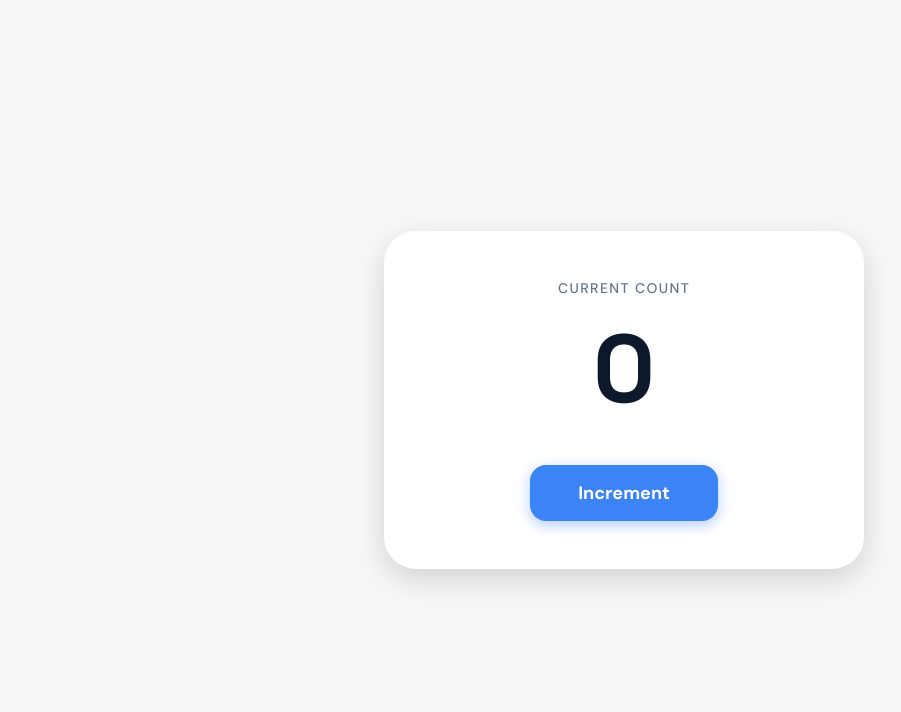
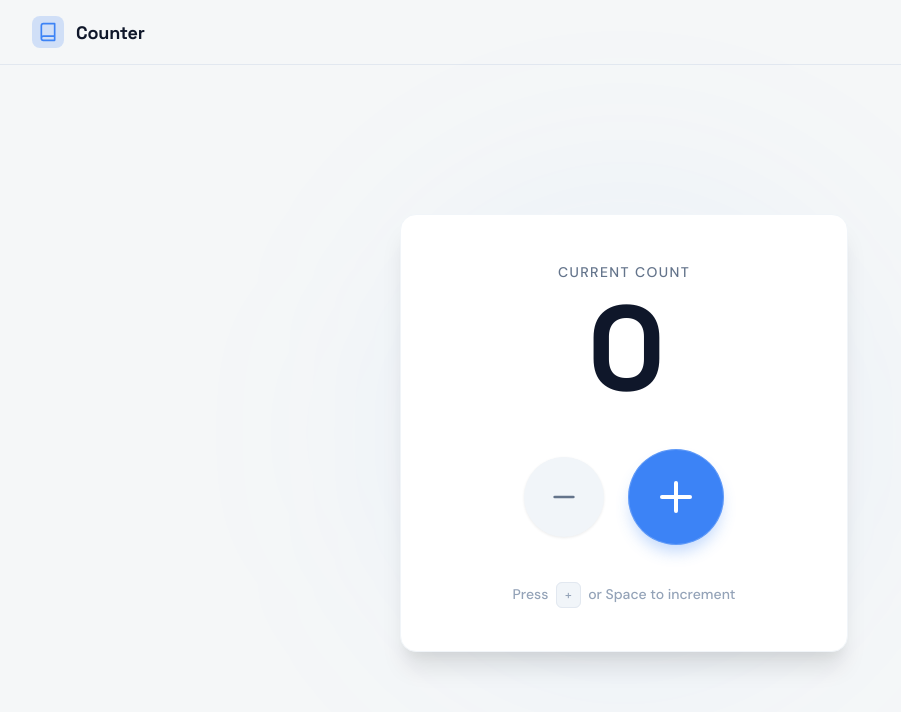
Before and after one commit to hikmetgulsesli/test-counter, a plain HTML site: page index.html in a window 1280 px wide. Shown: the whole page, without its empty margins (16-917 px from the left). Drawn offline with Linux system fonts and the light colour scheme.

Commit message:
feat: US-002 - Counter Display & Increment Button

```diff
--- a/index.html
+++ b/index.html
@@ -3,12 +3,12 @@
 <head>
     <meta charset="UTF-8">
     <meta name="viewport" content="width=device-width, initial-scale=1.0">
-    <title>Simple Counter</title>
+    <title>Counter</title>
     <link rel="preconnect" href="https://fonts.googleapis.com">
     <link rel="preconnect" href="https://fonts.gstatic.com" crossorigin>
     <link href="https://fonts.googleapis.com/css2?family=Space+Grotesk:wght@300;400;500;700&family=DM+Sans:wght@400;500;700&display=swap" rel="stylesheet">
     <style>
-        /* Design Tokens - from Stitch design-tokens.css */
+        /* Design Tokens from Stitch */
         :root {
             /* Colors */
             --color-primary: #3c83f6;
@@ -22,68 +22,121 @@
             --color-white: #ffffff;
 
             /* Typography */
-            --font-heading: "Space Grotesk", sans-serif;
+            --font-display: "Space Grotesk", sans-serif;
             --font-body: "DM Sans", sans-serif;
 
-            /* Spacing */
-            --space-xs: 0.25rem;
-            --space-sm: 0.5rem;
-            --space-md: 1rem;
-            --space-lg: 1.5rem;
-            --space-xl: 2rem;
-            --space-2xl: 3rem;
-
             /* Border Radius */
-            --radius-sm: 0.375rem;
-            --radius-md: 0.75rem;
-            --radius-lg: 1rem;
-            --radius-xl: 2rem;
+            --radius-default: 1rem;
+            --radius-lg: 2rem;
+            --radius-xl: 3rem;
             --radius-full: 9999px;
-
-            /* Shadows */
-            --shadow-sm: 0 1px 3px rgba(0, 0, 0, 0.08);
-            --shadow-md: 0 4px 12px rgba(0, 0, 0, 0.1);
-            --shadow-lg: 0 10px 30px rgba(0, 0, 0, 0.15);
         }
 
-        /* Reset & Base */
-        *, *::before, *::after {
-            box-sizing: border-box;
+        * {
             margin: 0;
             padding: 0;
-        }
-
-        html {
-            font-size: 16px;
+            box-sizing: border-box;
         }
 
         body {
             font-family: var(--font-body);
             background-color: var(--color-background-light);
+            min-height: 100vh;
+            display: flex;
+            flex-direction: column;
+            overflow: hidden;
+        }
+
+        /* Header */
+        header {
+            width: 100%;
+            display: flex;
+            align-items: center;
+            justify-content: space-between;
+            border-bottom: 1px solid #e2e8f0;
+            padding: 1rem 1.5rem;
+        }
+
+        @media (min-width: 1024px) {
+            header {
+                padding: 1rem 3rem;
+            }
+        }
+
+        .logo {
+            display: flex;
+            align-items: center;
+            gap: 0.75rem;
             color: var(--color-slate-900);
-            min-height: 100vh;
+        }
+
+        .logo-icon {
+            width: 2rem;
+            height: 2rem;
+            border-radius: 0.5rem;
+            background-color: rgba(60, 131, 246, 0.2);
+            display: flex;
+            align-items: center;
+            justify-content: center;
+            color: var(--color-primary);
+            font-size: 1.25rem;
+        }
+
+        .logo h2 {
+            font-family: var(--font-display);
+            font-size: 1.125rem;
+            font-weight: 700;
+            letter-spacing: -0.01em;
+        }
+
+        /* Main Content */
+        main {
+            flex: 1;
             display: flex;
             flex-direction: column;
             align-items: center;
             justify-content: center;
-            padding: var(--space-xl);
+            padding: 1.5rem;
+            position: relative;
         }
 
-        h1, h2, h3, h4, h5, h6 {
-            font-family: var(--font-heading);
-            font-weight: 700;
+        /* Ambient Background Glow */
+        .ambient-glow {
+            position: absolute;
+            top: 50%;
+            left: 50%;
+            transform: translate(-50%, -50%);
+            width: 500px;
+            height: 500px;
+            background-color: rgba(60, 131, 246, 0.05);
+            border-radius: 50%;
+            filter: blur(100px);
+            pointer-events: none;
         }
 
-        /* Counter Container */
-        .counter-container {
+        /* Counter Card */
+        .counter-card {
+            position: relative;
+            width: 100%;
+            max-width: 28rem;
             background-color: var(--color-white);
-            border-radius: var(--radius-xl);
-            box-shadow: var(--shadow-lg);
-            padding: var(--space-2xl);
-            text-align: center;
-            min-width: 320px;
-            max-width: 480px;
-            width: 100%;
+            border-radius: var(--radius-default);
+            box-shadow: 0 20px 25px -5px rgba(0, 0, 0, 0.1), 0 10px 10px -5px rgba(0, 0, 0, 0.04);
+            border: 1px solid #f1f5f9;
+            padding: 3rem;
+            display: flex;
+            flex-direction: column;
+            align-items: center;
+            justify-content: center;
+            gap: 2.5rem;
+        }
+
+        /* Counter Display */
+        .counter-display {
+            display: flex;
+            flex-direction: column;
+            align-items: center;
+            gap: 0.5rem;
         }
 
         .counter-label {
@@ -93,49 +146,129 @@
             color: var(--color-slate-500);
             text-transform: uppercase;
             letter-spacing: 0.1em;
-            margin-bottom: var(--space-lg);
         }
 
         .counter-value {
-            font-family: var(--font-heading);
-            font-size: 6rem;
+            font-family: var(--font-display);
+            font-size: 7.5rem;
+            line-height: 1;
             font-weight: 700;
             color: var(--color-slate-900);
-            line-height: 1;
-            margin-bottom: var(--space-2xl);
+            letter-spacing: -0.04em;
             font-variant-numeric: tabular-nums;
+            user-select: none;
         }
 
-        /* Button */
-        .counter-button {
-            font-family: var(--font-body);
-            font-size: 1.125rem;
-            font-weight: 600;
-            color: var(--color-white);
-            background-color: var(--color-primary);
-            border: none;
-            border-radius: var(--radius-lg);
-            padding: var(--space-md) var(--space-2xl);
-            cursor: pointer;
-            transition: transform 150ms ease-out, box-shadow 150ms ease-out;
-            box-shadow: 0 4px 14px rgba(60, 131, 246, 0.4);
+        /* Button Container */
+        .button-container {
+            display: flex;
+            align-items: center;
+            gap: 1.5rem;
+            width: 100%;
+            justify-content: center;
         }
 
-        .counter-button:hover {
-            transform: translateY(-2px);
-            box-shadow: 0 6px 20px rgba(60, 131, 246, 0.5);
+        /* Buttons */
+        .btn {
+            display: flex;
+            align-items: center;
+            justify-content: center;
+            border: none;
+            cursor: pointer;
+            transition: all 0.3s ease;
         }
 
-        .counter-button:active {
-            transform: scale(0.98);
-        }
-
-        .counter-button:focus-visible {
+        .btn:focus-visible {
             outline: 2px solid var(--color-primary);
             outline-offset: 2px;
         }
 
-        /* Reduced motion */
+        .btn-decrement {
+            width: 5rem;
+            height: 5rem;
+            border-radius: var(--radius-full);
+            background-color: #f1f5f9;
+            color: var(--color-slate-500);
+            box-shadow: 0 1px 3px rgba(0, 0, 0, 0.08);
+        }
+
+        .btn-decrement:hover {
+            background-color: #e2e8f0;
+        }
+
+        .btn-decrement:active {
+            transform: scale(0.95);
+        }
+
+        .btn-decrement svg {
+            width: 2rem;
+            height: 2rem;
+            transition: transform 0.3s ease;
+        }
+
+        .btn-decrement:hover svg {
+            transform: scale(1.1);
+        }
+
+        .btn-increment {
+            width: 6rem;
+            height: 6rem;
+            border-radius: var(--radius-full);
+            background-color: var(--color-primary);
+            color: var(--color-white);
+            box-shadow: 0 10px 15px -3px rgba(60, 131, 246, 0.3);
+            position: relative;
+            z-index: 10;
+        }
+
+        .btn-increment::before {
+            content: '';
+            position: absolute;
+            inset: 0;
+            border-radius: var(--radius-full);
+            border: 1px solid rgba(255, 255, 255, 0.2);
+        }
+
+        .btn-increment:hover {
+            box-shadow: 0 10px 15px -3px rgba(60, 131, 246, 0.5);
+            transform: scale(1.05);
+        }
+
+        .btn-increment:active {
+            transform: scale(0.95);
+        }
+
+        .btn-increment svg {
+            width: 3rem;
+            height: 3rem;
+            transition: transform 0.3s ease;
+        }
+
+        .btn-increment:hover svg {
+            transform: rotate(90deg);
+        }
+
+        /* Hint Text */
+        .hint {
+            font-family: var(--font-body);
+            color: var(--color-slate-400);
+            font-size: 0.875rem;
+            font-weight: 500;
+            text-align: center;
+        }
+
+        .hint kbd {
+            padding: 0.25rem 0.5rem;
+            background-color: #f1f5f9;
+            border-radius: 0.375rem;
+            border: 1px solid #e2e8f0;
+            margin: 0 0.25rem;
+            font-size: 0.75rem;
+            color: var(--color-slate-600);
+            font-family: var(--font-body);
+        }
+
+        /* Reduced Motion */
         @media (prefers-reduced-motion: reduce) {
             *, *::before, *::after {
                 animation-duration: 0.01ms !important;
@@ -145,24 +278,93 @@
     </style>
 </head>
 <body>
-    <div class="counter-container">
-        <div class="counter-label">Current Count</div>
-        <div class="counter-value" id="counter">0</div>
-        <button class="counter-button" id="incrementBtn" aria-label="Increment counter">Increment</button>
-    </div>
+    <!-- Top Navigation -->
+    <header>
+        <div class="logo">
+            <div class="logo-icon">
+                <svg xmlns="http://www.w3.org/2000/svg" width="20" height="20" viewBox="0 0 24 24" fill="none" stroke="currentColor" stroke-width="2" stroke-linecap="round" stroke-linejoin="round">
+                    <path d="M4 19.5v-15A2.5 2.5 0 0 1 6.5 2H20v20H6.5a2.5 2.5 0 0 1 0-5H20"/>
+                </svg>
+            </div>
+            <h2>Counter</h2>
+        </div>
+    </header>
+
+    <!-- Main Content -->
+    <main>
+        <!-- Ambient Background Glow -->
+        <div class="ambient-glow"></div>
+
+        <!-- Counter Card -->
+        <div class="counter-card">
+            <!-- Counter Display -->
+            <div class="counter-display">
+                <span class="counter-label">Current Count</span>
+                <h1 class="counter-value" id="counter">0</h1>
+            </div>
+
+            <!-- Button Container -->
+            <div class="button-container">
+                <button class="btn btn-decrement" id="decrementBtn" aria-label="Decrease count">
+                    <svg xmlns="http://www.w3.org/2000/svg" viewBox="0 0 24 24" fill="none" stroke="currentColor" stroke-width="2" stroke-linecap="round" stroke-linejoin="round">
+                        <path d="M5 12h14"/>
+                    </svg>
+                </button>
+                <button class="btn btn-increment" id="incrementBtn" aria-label="Increase count">
+                    <svg xmlns="http://www.w3.org/2000/svg" viewBox="0 0 24 24" fill="none" stroke="currentColor" stroke-width="2" stroke-linecap="round" stroke-linejoin="round">
+                        <path d="M5 12h14"/>
+                        <path d="M12 5v14"/>
+                    </svg>
+                </button>
+            </div>
+
+            <!-- Hint Text -->
+            <p class="hint">
+                Press <kbd>+</kbd> or Space to increment
+            </p>
+        </div>
+    </main>
 
     <script>
-        // Simple counter functionality
+        // Counter state
         let count = 0;
-        const counterDisplay = document.getElementById('counter');
+
+        // DOM elements
+        const counterElement = document.getElementById('counter');
         const incrementBtn = document.getElementById('incrementBtn');
+        const decrementBtn = document.getElementById('decrementBtn');
 
-        function incrementCounter() {
-            count++;
-            counterDisplay.textContent = count;
+        // Update counter display
+        function updateCounter() {
+            counterElement.textContent = count;
         }
 
-        incrementBtn.addEventListener('click', incrementCounter);
+        // Increment counter
+        function increment() {
+            count++;
+            updateCounter();
+        }
+
+        // Decrement counter
+        function decrement() {
+            count--;
+            updateCounter();
+        }
+
+        // Event listeners
+        incrementBtn.addEventListener('click', increment);
+        decrementBtn.addEventListener('click', decrement);
+
+        // Keyboard shortcuts
+        document.addEventListener('keydown', (e) => {
+            if (e.key === '+' || e.key === ' ' || e.key === 'Spacebar') {
+                e.preventDefault();
+                increment();
+            } else if (e.key === '-') {
+                e.preventDefault();
+                decrement();
+            }
+        });
     </script>
 </body>
 </html>
```
